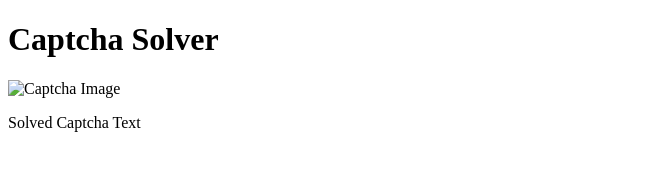
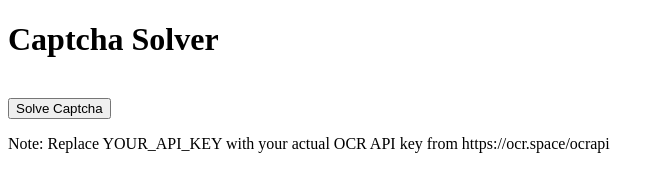
Before and after one commit to 22f2001645/captcha-solver-001, a plain HTML site: page index.html in a window 1280 px wide. Shown: the whole page, without its empty margins (0-664 px from the left). Drawn offline with Linux system fonts and the light colour scheme.

Commit message:
Initial commit

```diff
--- a/index.html
+++ b/index.html
@@ -4,24 +4,43 @@
     <title>Captcha Solver</title>
 </head>
 <body>
+
     <h1>Captcha Solver</h1>
 
-    <img id="captchaImg" src="" alt="Captcha Image">
+    <img id="captchaImg" src="">
+    <br>
+    <button onclick="solveCaptcha()">Solve Captcha</button>
+    <br>
     <p id="captchaText"></p>
 
     <script>
-        const urlParams = new URLSearchParams(window.location.search);
-        const imageUrl = urlParams.get('url');
+        function solveCaptcha() {
+            const urlParams = new URLSearchParams(window.location.search);
+            const imageUrl = urlParams.get('url');
 
-        document.getElementById('captchaImg').src = imageUrl;
+            if (!imageUrl) {
+                alert('No image url provided');
+                return;
+            }
 
-        // Assume this function solves the captcha image and returns the text
-        function solveCaptcha(imageUrl) {
-            // Here you should implement your logic for solving the captcha image
-            return 'Solved Captcha Text';
+            const imgElement = document.getElementById('captchaImg');
+            imgElement.src = imageUrl;
+
+            fetch(`https://api.ocr.space/parse/imageurl?apikey=YOUR_API_KEY&url=${imageUrl}`)
+                .then(response => response.json())
+                .then(data => {
+                    const captchaText = data.ParsedResults[0].ParsedText;
+                    const captchaTextElement = document.getElementById('captchaText');
+                    captchaTextElement.innerText = captchaText;
+                })
+                .catch(error => {
+                    console.error('Error:', error);
+                    alert('Error solving captcha');
+                });
         }
+    </script>
 
-        document.getElementById('captchaText').textContent = solveCaptcha(imageUrl);
-    </script>
 </body>
 </html>
+
+Note: Replace YOUR_API_KEY with your actual OCR API key from https://ocr.space/ocrapi
```
